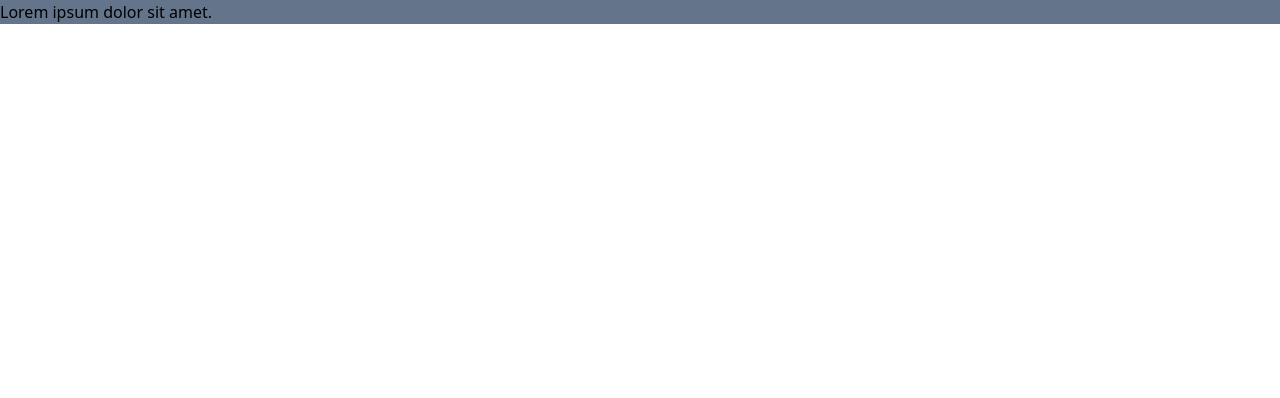
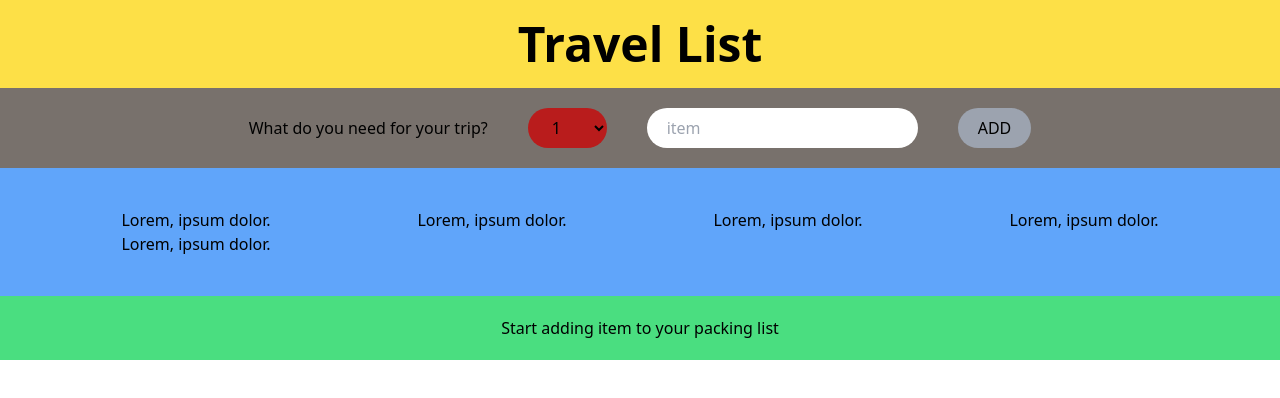
Before and after one commit to shohan11d/travel-guide, a React (Create React App) app: page / in a window 1280 px wide. Shown: the top 398 px of the page. Built offline with nearby package versions, Linux system fonts and the light colour scheme; a web font is replaced by a local one.

Commit message:
travel list structure done

```diff
--- a/src/App.js
+++ b/src/App.js
@@ -1,7 +1,22 @@
+import Logo from "./components/Logo";
+import Form from "./components/Form";
+import ListView from "./components/ListView";
+import Footer from "./components/Footer";
 
 function App() {
+  const initialItems = [
+    { id: 1, description: "Passports", quantity: 2, packed: false },
+    { id: 2, description: "Socks", quantity: 12, packed: false },
+  ];
 
-  return <p className="bg-slate-500">Lorem ipsum dolor sit amet.</p>
+  return (
+    <>
+      <Logo />
+      <Form />
+      <ListView />
+      <Footer/>
+    </>
+  );
 }
 
 export default App;
--- /dev/null
+++ b/src/components/Footer.js
@@ -0,0 +1,9 @@
+function Footer() {
+  return (
+    <div className="bg-green-400 p-5 text-center">
+      <p>Start adding item to your packing list</p>
+    </div>
+  );
+}
+
+export default Footer;
--- /dev/null
+++ b/src/components/Form.js
@@ -0,0 +1,33 @@
+function Form() {
+  function handleSubmit(e) {
+    e.preventDefault();
+     console.log("submitted");
+  }
+
+  return (
+    <form
+      className="bg-stone-500 flex justify-center items-center gap-10 p-5"
+      onSubmit={handleSubmit}
+    >
+      <p>What do you need for your trip?</p>
+      <select name="" id="" className="bg-red-700 rounded-full py-2 px-5">
+        {Array.from({ length: 20 }, (v, i) => Number(i) + 1).map((v, i) => (
+          <option key={i} value={i + 1}>
+            {i + 1}
+          </option>
+        ))}
+      </select>
+      <input
+        type="text"
+        placeholder="item"
+        className="px-5 py-2 rounded-full"
+      />
+
+      <button type="submit" className="bg-gray-400 rounded-full py-2 px-5">
+        ADD
+      </button>
+    </form>
+  );
+}
+
+export default Form;
--- /dev/null
+++ b/src/components/ListView.js
@@ -0,0 +1,13 @@
+function ListView() {
+  return (
+    <div className="bg-blue-400 px-12 py-10 grid grid-cols-4 justify-items-center">
+      <span>Lorem, ipsum dolor.</span>
+      <span>Lorem, ipsum dolor.</span>
+      <span>Lorem, ipsum dolor.</span>
+      <span>Lorem, ipsum dolor.</span>
+      <span>Lorem, ipsum dolor.</span>
+    </div>
+  );
+}
+
+export default ListView;
--- /dev/null
+++ b/src/components/Logo.js
@@ -0,0 +1,11 @@
+function Logo() {
+  return (
+    <div>
+      <h1 className="text-center text-5xl font-bold p-5  bg-yellow-300">
+        Travel List
+      </h1>
+    </div>
+  );
+}
+
+export default Logo;
```
